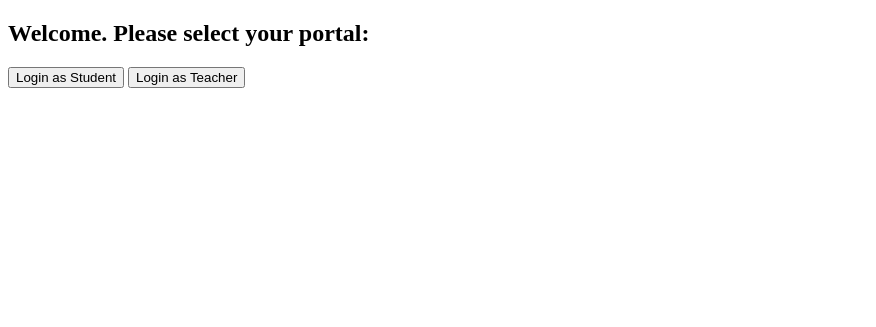
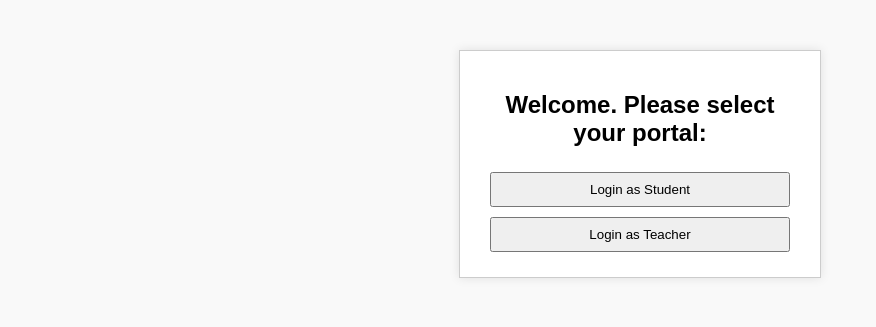
Before and after one commit to hunterarghya/Online-Assessment-Platform, a Django app: page / in a window 1280 px wide. Shown: the top 327 px of the page, without its empty margins (0-876 px from the left). Run offline with Django 5.2, Linux system fonts and the light colour scheme.

Commit message:
bcrypt hash fix 2 and login page ui

```diff
--- a/templates/index.html
+++ b/templates/index.html
@@ -4,6 +4,13 @@
     <meta charset="UTF-8" />
     <title>Django Auth System</title>
     <style>
+      body {
+        text-align: center;
+        font-family: sans-serif;
+        background-color: #f9f9f9;
+        margin: 0;
+        padding: 50px 0;
+      }
       .hidden {
         display: none;
       }
@@ -13,6 +20,37 @@
         margin-bottom: 20px;
         font-weight: bold;
         text-align: center;
+      }
+      #landing-page, #auth-page, #fp-modal {
+        margin: 0 auto;
+        width: 320px;
+        padding: 20px;
+        border: 1px solid #ccc;
+        background-color: #fff;
+        text-align: center;
+        box-shadow: 0px 0px 10px rgba(0,0,0,0.1);
+      }
+      input {
+        margin: 5px 0;
+        padding: 8px;
+        width: 280px;
+      }
+      button {
+        margin: 5px 0;
+        padding: 8px;
+        width: 300px;
+        cursor: pointer;
+      }
+      .auth-container {
+        text-align: center;
+      }
+      nav {
+        margin-top: 10px;
+        text-align: center;
+      }
+      nav button {
+        width: 145px;
+        margin: 5px;
       }
     </style>
   </head>
```
